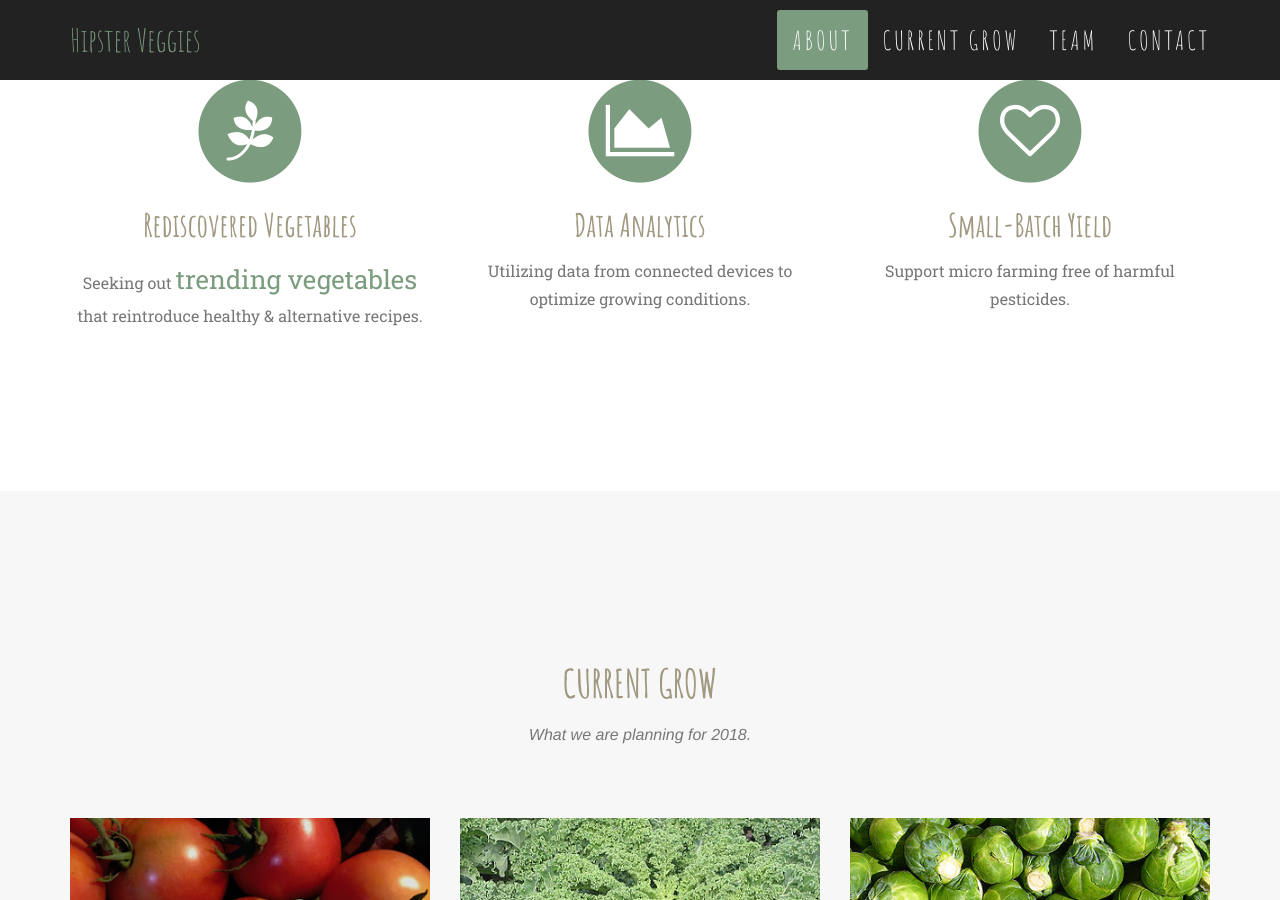
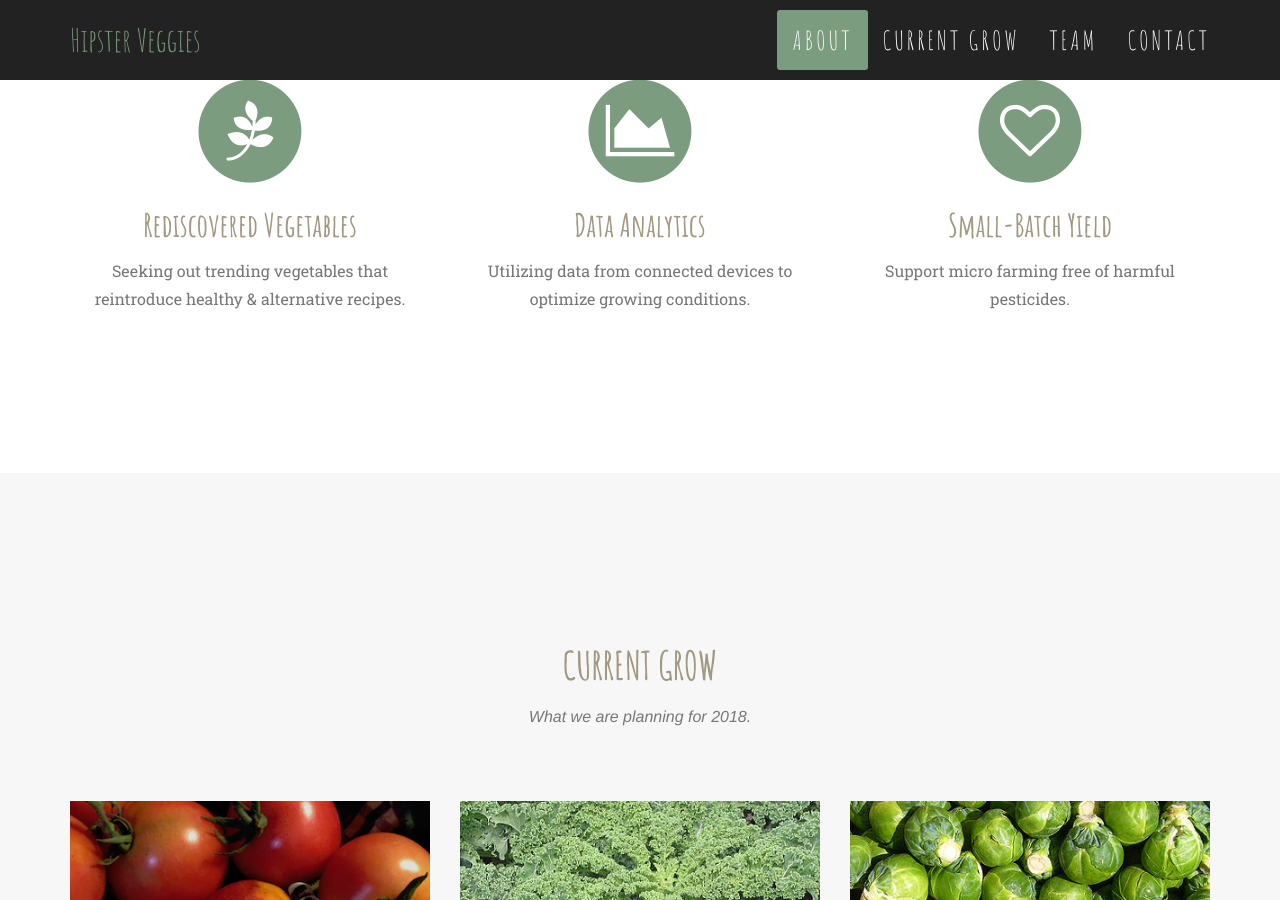
Before and after one commit to jasdumas/hipsterveggies, a Jekyll site: the page built from index.html, in a window 1280 px wide and 900 px high, scrolled down 1025 px. Built offline with Jekyll 4.4.1, drawn with Linux system fonts in a browser that asks for light colours; some web fonts are replaced.

Commit message:
remove link due to css grossness

```diff
--- a/_includes/services.html
+++ b/_includes/services.html
@@ -14,7 +14,7 @@
                         <i class="fa fa-pagelines fa-stack-1x fa-inverse"></i>
                     </span>
                     <h2 class="service-heading">Rediscovered Vegetables</h2>
-                    <p class="text-muted">Seeking out <a href="https://github.com/jasdumas/hipster-veggies#hipster-veggies">trending vegetables</a> that reintroduce healthy & alternative recipes.</p>
+                    <p class="text-muted">Seeking out trending vegetables that reintroduce healthy & alternative recipes.</p>
                 </div>
                 <div class="col-md-4">
                     <span class="fa-stack fa-4x">
```
